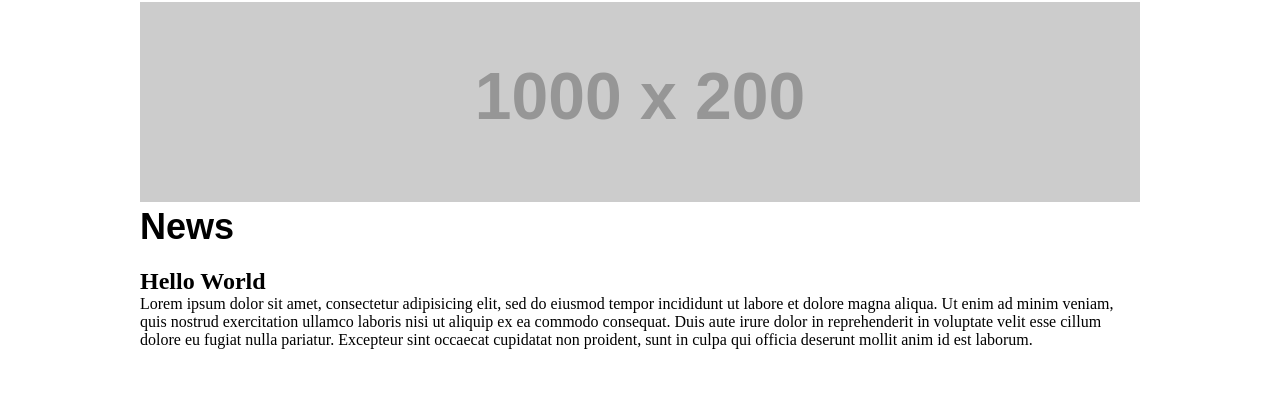
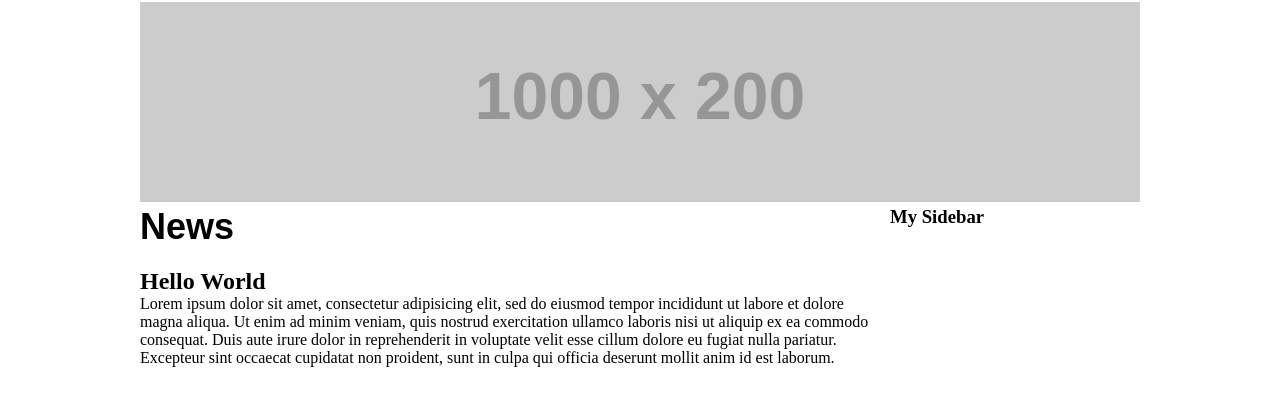
Before and after one commit to YouthTechProgram/Presentations, a plain HTML site: page Week 1/Work/Coworks/index.html in a window 1280 px wide. Shown: the part 342-748 px from the top of the page. Drawn offline with Linux system fonts and the light colour scheme; placeholder pictures from the web are drawn by us.

Commit message:
finished for the day

```diff
--- a/Week 1/Work/Coworks/index.html
+++ b/Week 1/Work/Coworks/index.html
@@ -55,7 +55,7 @@
                 </section>
 
                 <aside>
-
+                    <h3>My Sidebar</h3>
                 </aside>
             </section>
         </main>
--- a/Week 1/Work/Coworks/styles.css
+++ b/Week 1/Work/Coworks/styles.css
@@ -56,6 +56,16 @@ header nav ul li:first-child a:hover {
     }
 }
 
+.content > section {
+    float: left;
+    width: 75%;
+}
+
+.content > aside {
+    float: left;
+    width: 25%;
+}
+
 .content section h1 {
     font-size: 36px;
     font-family: sans-serif;
```
